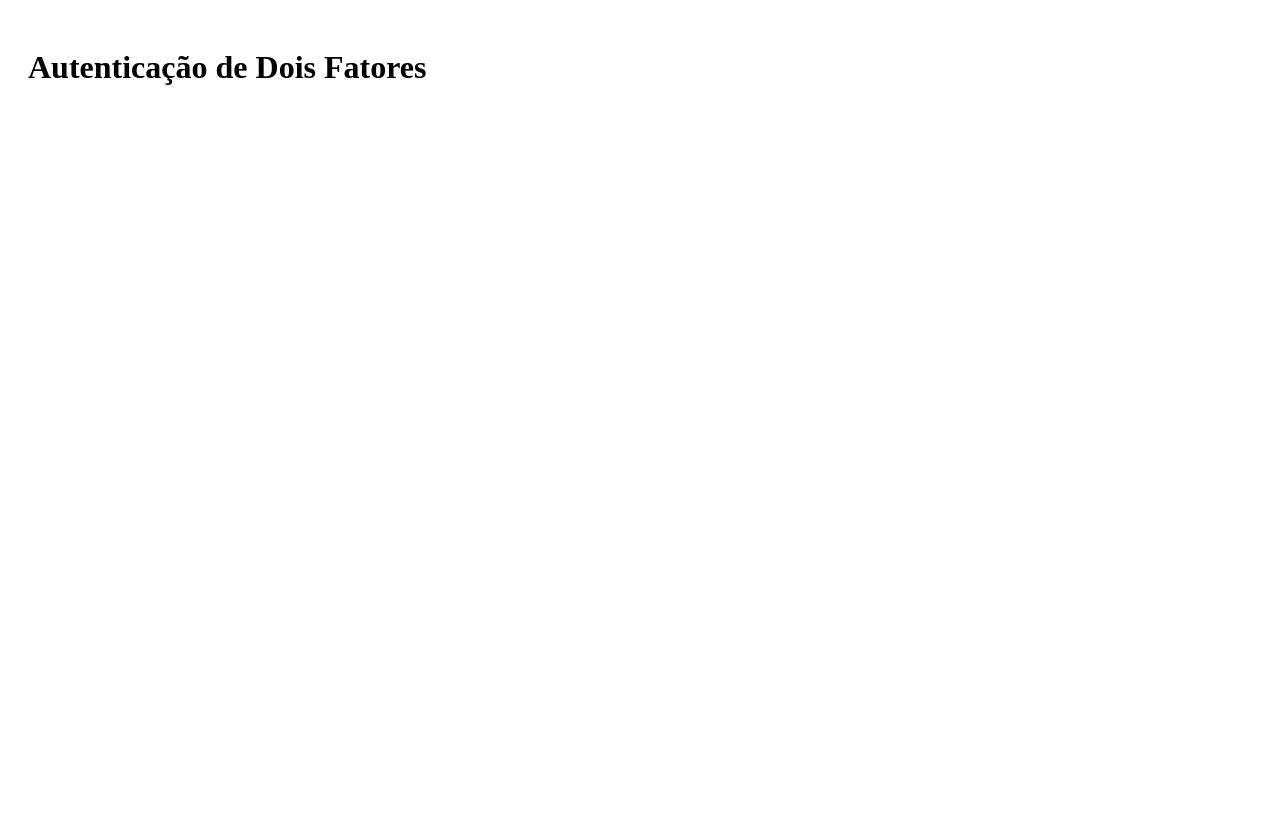
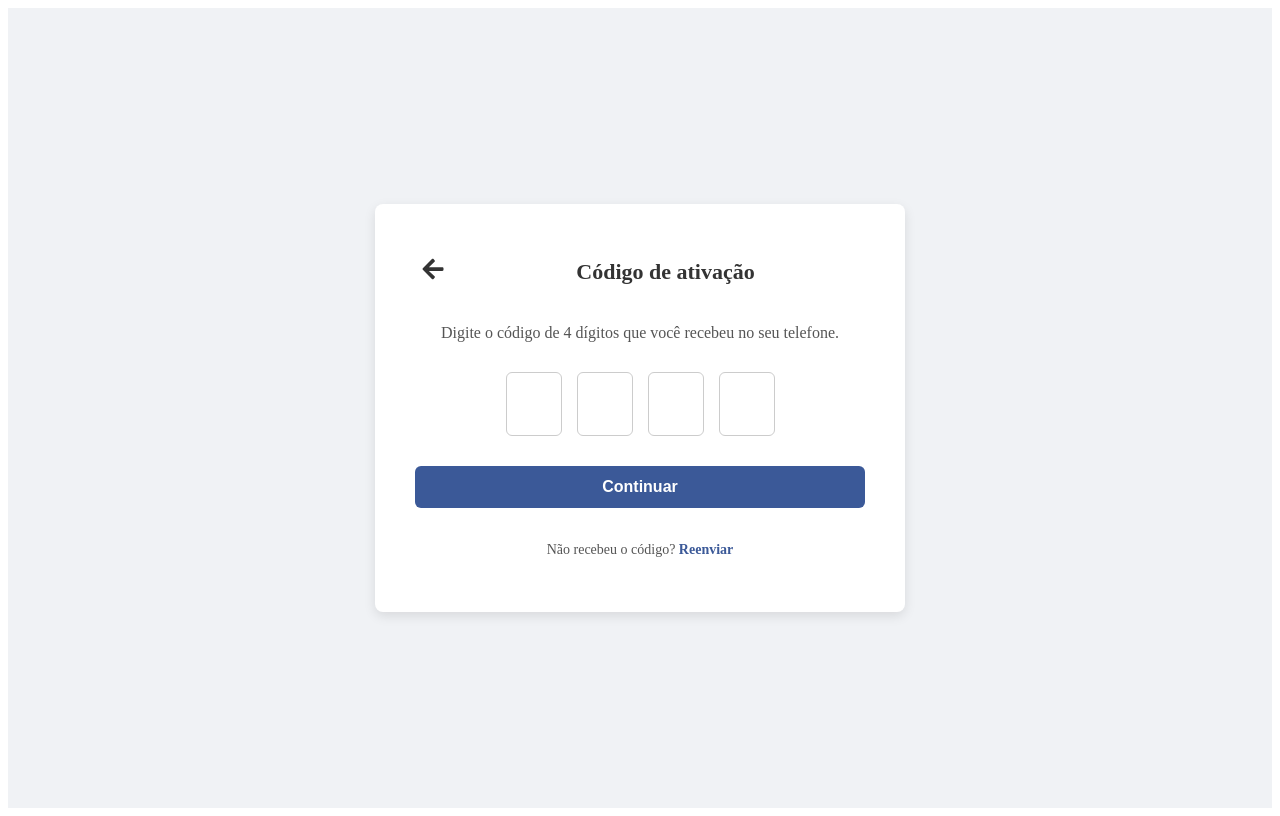
Before and after one commit to AdrianLopes97/React.PneuTrack.App, a React (Vite) app: page /2fa in a window 1280 px wide. Built offline with nearby package versions, Linux system fonts and the light colour scheme.

Commit message:
inicio do desenvolvimento da tela de 2fa

```diff
--- a/src/pages/two-factor-auth/index.tsx
+++ b/src/pages/two-factor-auth/index.tsx
@@ -1,9 +1,96 @@
-import React from 'react';
+import React, { useState, useRef } from 'react';
+import type { ChangeEvent, KeyboardEvent } from 'react'; // Use type-only imports
+import { useNavigate } from 'react-router-dom';
+import { FaArrowLeft } from 'react-icons/fa';
+import './twoFactorAuth.css';
 
 const TwoFactorAuthPage: React.FC = () => {
+  const [code, setCode] = useState<string[]>(new Array(4).fill(''));
+  const navigate = useNavigate();
+  const inputsRef = useRef<(HTMLInputElement | null)[]>([]);
+
+  const handleInputChange = (
+    e: ChangeEvent<HTMLInputElement>,
+    index: number
+  ) => {
+    const { value } = e.target;
+    if (/^\d?$/.test(value)) {
+      const newCode = [...code];
+      newCode[index] = value;
+      setCode(newCode);
+
+      if (value && index < code.length - 1) {
+        inputsRef.current[index + 1]?.focus();
+      }
+    }
+  };
+
+  const handleKeyDown = (e: KeyboardEvent<HTMLInputElement>, index: number) => {
+    if (e.key === 'Backspace') {
+      if (!code[index] && index > 0) {
+        inputsRef.current[index - 1]?.focus();
+      }
+    }
+  };
+
+  const handleContinue = (e: React.FormEvent) => {
+    e.preventDefault();
+    const enteredCode = code.join('');
+    if (enteredCode.length === 4) {
+      alert(`Código "${enteredCode}" inserido. Funcionalidade de verificação a ser implementada.`);
+
+      navigate('/');
+    } else {
+      alert('Por favor, insira o código de 4 dígitos.');
+    }
+  };
+
+  const handleResendCode = () => {
+    alert('Funcionalidade de reenviar código a ser implementada.');
+  };
+
   return (
-    <div style={{ padding: '20px' }}>
-      <h1>Autenticação de Dois Fatores</h1>
+    <div className="two-factor-auth-page">
+      <div className="two-factor-auth-container">
+        <div className="two-factor-auth-header">
+          <button onClick={() => navigate(-1)} className="back-button" aria-label="Voltar">
+            <FaArrowLeft />
+          </button>
+          <h1 className="two-factor-auth-title">Código de ativação</h1>
+        </div>
+
+        <p className="two-factor-auth-instruction">
+          Digite o código de 4 dígitos que você recebeu no seu telefone.
+        </p>
+
+        <form onSubmit={handleContinue}>
+          <div className="code-inputs-container">
+            {code.map((digit, index) => (
+              <input
+                key={index}
+                ref={(el) => {
+                  inputsRef.current[index] = el;
+                }}
+                className="code-input"
+                value={digit}
+                onChange={(e) => handleInputChange(e, index)}
+                onKeyDown={(e) => handleKeyDown(e, index)}
+                maxLength={1}
+                required
+                aria-label={`Dígito ${index + 1} do código de ativação`}
+              />
+            ))}
+          </div>
+
+          <button type="submit" className="continue-button">
+            Continuar
+          </button>
+        </form>
+
+        <p className="resend-code-link">
+          Não recebeu o código? <a href="#" onClick={handleResendCode}>Reenviar</a>
+        </p>
+      </div>
     </div>
   );
 };
--- /dev/null
+++ b/src/pages/two-factor-auth/twoFactorAuth.css
@@ -0,0 +1,115 @@
+.two-factor-auth-page {
+  display: flex;
+  flex-direction: column;
+  align-items: center;
+  justify-content: center;
+  min-height: 100vh;
+  background-color: #f0f2f5;
+  padding: 20px;
+  box-sizing: border-box;
+}
+
+.two-factor-auth-container {
+  background-color: #ffffff;
+  padding: 40px;
+  border-radius: 8px;
+  box-shadow: 0 4px 12px rgba(0, 0, 0, 0.1);
+  width: 100%;
+  max-width: 450px;
+  text-align: center;
+}
+
+.two-factor-auth-header {
+  display: flex;
+  align-items: center;
+  margin-bottom: 25px;
+  width: 100%;
+}
+
+.back-button {
+  background: none;
+  border: none;
+  font-size: 24px;
+  cursor: pointer;
+  margin-right: 15px;
+  color: #333;
+}
+
+.two-factor-auth-title {
+  font-size: 22px;
+  font-weight: bold;
+  color: #333;
+  text-align: center;
+  flex-grow: 1;
+}
+
+.two-factor-auth-instruction {
+  font-size: 16px;
+  color: #555;
+  margin-bottom: 30px;
+}
+
+.code-inputs-container {
+  display: flex;
+  justify-content: center;
+  gap: 15px;
+  margin-bottom: 30px;
+}
+
+.code-input {
+  width: 50px;
+  height: 60px;
+  text-align: center;
+  font-size: 24px;
+  border: 1px solid #ccc;
+  border-radius: 6px;
+  outline: none;
+  transition: border-color 0.2s ease-in-out;
+}
+
+.code-input:focus {
+  border-color: #3b5998;
+  box-shadow: 0 0 0 2px rgba(59, 89, 152, 0.2);
+}
+
+.code-input::-webkit-outer-spin-button,
+.code-input::-webkit-inner-spin-button {
+  -webkit-appearance: none;
+  margin: 0;
+}
+.code-input[type=number] {
+  -moz-appearance: textfield;
+}
+
+.continue-button {
+  width: 100%;
+  padding: 12px;
+  background-color: #3b5998;
+  color: white;
+  border: none;
+  border-radius: 6px;
+  font-size: 16px;
+  font-weight: bold;
+  cursor: pointer;
+  transition: background-color 0.3s ease;
+  margin-bottom: 20px;
+}
+
+.continue-button:hover {
+  background-color: #324a7d;
+}
+
+.resend-code-link {
+  font-size: 14px;
+  color: #555;
+}
+
+.resend-code-link a {
+  color: #3b5998;
+  text-decoration: none;
+  font-weight: bold;
+}
+
+.resend-code-link a:hover {
+  text-decoration: underline;
+}
```
